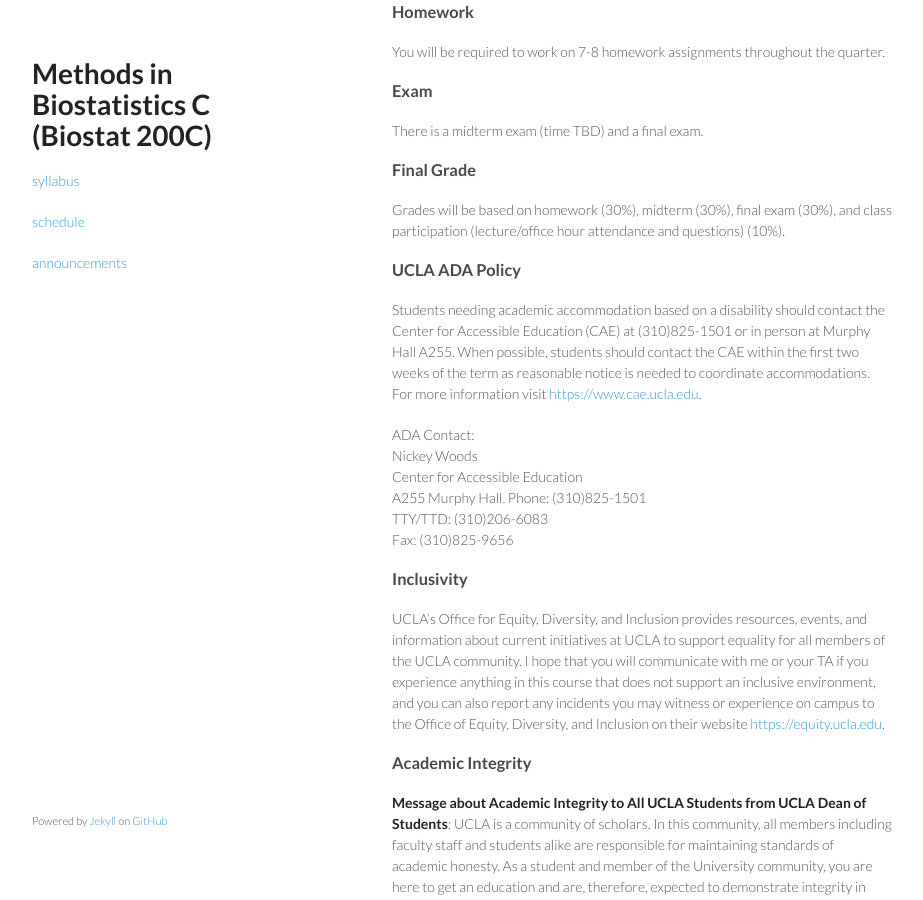
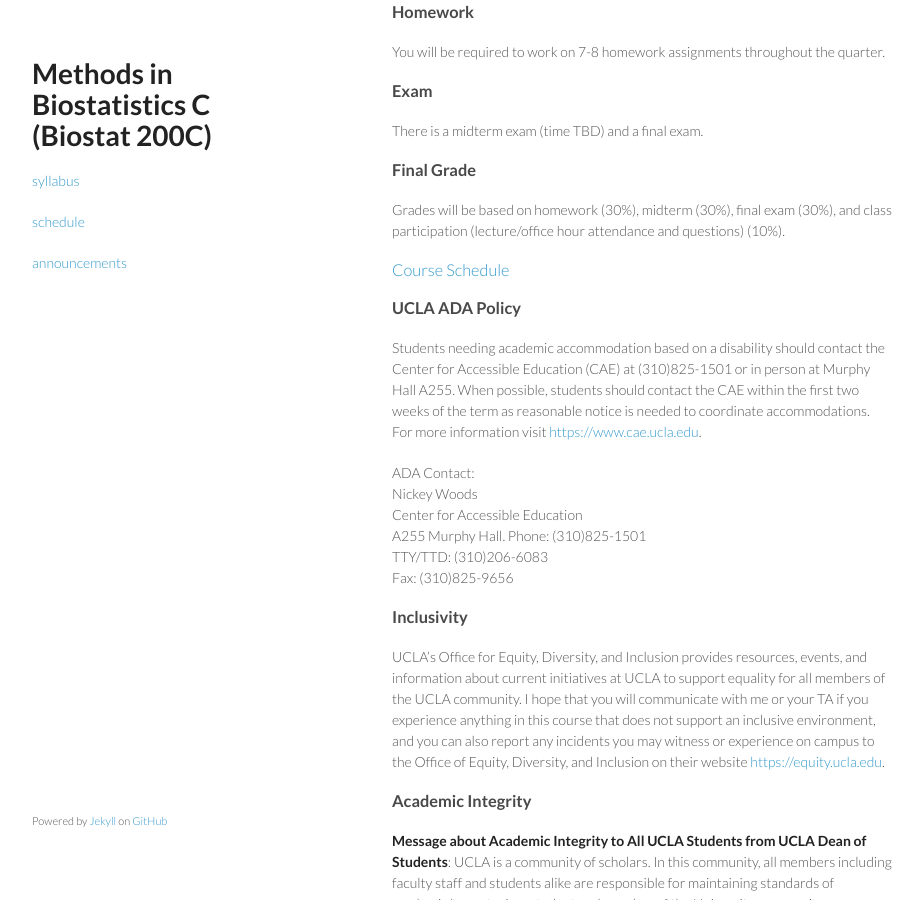
Before and after one commit to ucla-biostat-200c/2023spring, a Jekyll site: the page built from syllabus/syllabus.md, in a window 1280 px wide and 900 px high, scrolled down 1437 px. Shown: the whole window, without its empty margins (178-1101 px from the left). Built offline with Jekyll 4.4.1, drawn with Linux system fonts in a browser that asks for light colours.

Commit message:
create schedule link in syllabus

```diff
--- a/syllabus/syllabus.html
+++ b/syllabus/syllabus.html
@@ -449,6 +449,9 @@ the quarter.</p>
 (30%), and class participation (lecture/office hour attendance and
 questions) (10%).</p>
 </div>
+<div id="course-schedule" class="section level3">
+<h3><a href="../schedule/schedule.html">Course Schedule</a></h3>
+</div>
 <div id="ucla-ada-policy" class="section level3">
 <h3>UCLA ADA Policy</h3>
 <p>Students needing academic accommodation based on a disability should
--- a/syllabus/syllabus.md
+++ b/syllabus/syllabus.md
@@ -77,6 +77,9 @@ There is a midterm exam (time TBD) and a final exam.
 
 Grades will be based on homework (30%), midterm (30%), final exam (30%), and class participation (lecture/office hour attendance and questions) (10%).
 
+### [Course Schedule](../schedule/schedule.html)
+
+
 ### UCLA ADA Policy
 
 Students needing academic accommodation based on a disability should contact the Center for Accessible Education (CAE) at (310)825-1501 or in person at Murphy Hall A255. When possible, students should contact the CAE within the first two weeks of the term as reasonable notice is needed to coordinate accommodations. For more information visit <https://www.cae.ucla.edu>.
```
